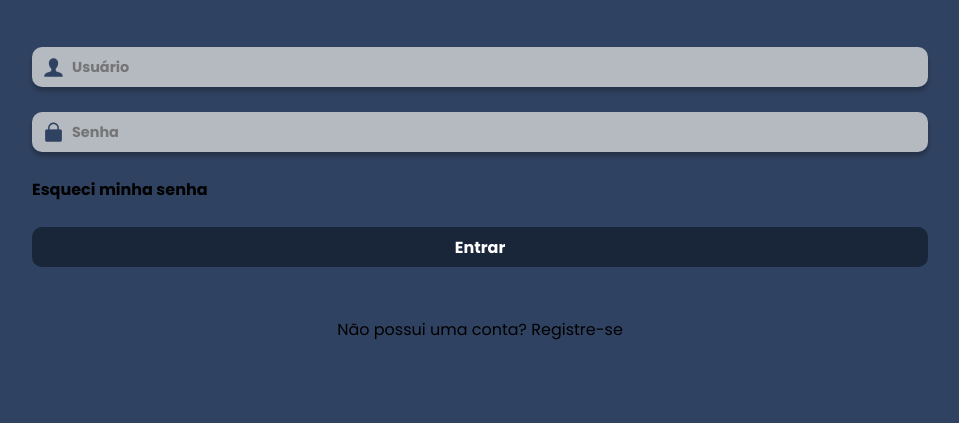
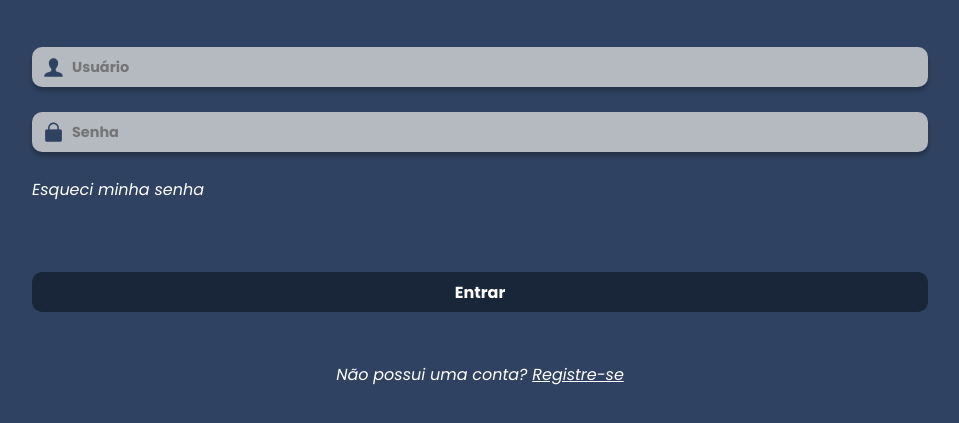
Before and after one commit to roger-gsf/PI-PrestAqui, a website: page client/src/screens/login/login.html in a window 1280 px wide. Shown: the part 239-662 px from the top of the page, without its empty margins (160-1119 px from the left). Drawn offline with Linux system fonts and the light colour scheme.

Commit message:
:lipstick: style: Styling login screen

```diff
--- a/client/src/screens/login/login.html
+++ b/client/src/screens/login/login.html
@@ -3,48 +3,40 @@
     <head>
         <meta charset="UTF-8">
         <meta name="viewport" content="width=device-width, initial-scale=1.0">
-
-
-    <!-- <link rel="stylesheet" href="../../styles/styles.css"> -->
         <link rel="stylesheet" href="../../styles/reset.css">
         <link rel="stylesheet" href="../../styles/util.css">
         <link rel="stylesheet" href="../login/styles.css">
-
-
-
-
-
-
         <title>Login screen</title>
     </head>
     <body>
-
         <header>
             <img src="../../../src/assets/img/logo.png" alt="">
         </header>
-
         <main>
             <h1>Possui uma conta</h1>
-
-
             <form>
-            <input type="text" name="username" id="username" placeholder="Usuário">
-
-            <input type="text" name="password" id="password" placeholder="Senha">
-
+                <input
+                    type="text"
+                    name="username"
+                    id="username"
+                    placeholder="Usuário"
+                >
+                <input
+                    type="text"
+                    name="password"
+                    id="password"
+                    placeholder="Senha"
+                >
                 <a href="">
                     <h2>Esqueci minha senha</h2>
                 </a>
-
                 <input type="submit" value="Entrar" placeholder="Entrar">
             </form>
-
-
-        <p>Não possui uma conta? <a href=""><span>Registre-se</span></a></p>
-
-
+            <p>Não possui uma conta?
+                <a href="">
+                    <span class="register__anchor">Registre-se</span>
+                </a>
+            </p>
         </main>
-
-
     </body>
 </html>
--- a/client/src/screens/login/styles.css
+++ b/client/src/screens/login/styles.css
@@ -6,9 +6,7 @@ header {
     display: flex;
     justify-content: center;
     margin-bottom: 10px;
-
     height: 25vh;
-    /* background-color: darkred; */
 }
 
 img {
@@ -22,30 +20,30 @@ h1{
 
 h2 {
     font-size: 1em;
+    font-style:italic;
+    color: var(--white);
+    font-weight: 400;
+    transition: .2s ease;
+}
+
+h2:hover {
+    color: var(--accent-lightblue);
 }
 
 main {
     font-family: 'Poppins', sans-serif;
-
-    /* background-color: red; */
-
 
     display: flex;
     flex-direction: column;
     justify-content: center;
     gap: 50px;
     align-items: center;
-
 }
 
-
 form {
-    /* background-color: gray; */
-
     display: flex;
     flex-direction: column;
     gap: 25px;
-
     width: 70%;
 }
 
@@ -57,24 +55,15 @@ input {
 
 input[type='text'] {
     height: 40px;
-
     border-radius: 5px;
     border: none;
-
     font-size: .9em;
-
-
     background: var(--input-type-text-color);
     box-shadow: 0px 4px 4px rgba(0, 0, 0, 0.25);
     border-radius: 10px;
-    /* color: var(--blue-dark); */
     color: #0f1f3c;
-    /* color: blue; */
     text-indent: 40px;
     font-weight: bold;
-    /* padding: 2px; */
-
-
 }
 
 input#username {
@@ -90,7 +79,6 @@ input#password {
     background-position: 10px;
 }
 
-
 input[type='submit']{
     height: 40px;
     border-radius: 10px;
@@ -100,21 +88,22 @@ input[type='submit']{
     background-color: var(--button-color);
     font-weight: bold;
     color: var(--white);
+    margin-top: 45px;
+}
 
+p {
+    font-size: 1em;
+    font-style:italic;
+    color: var(--white);
+    font-weight: 400;
+}
 
+.register__anchor {
+    text-decoration: underline;
+    transition: .2s ease;
 }
 
 
-/* input[type='submit'] {
-    height: 60px;
-} */
-
-
-
-/* Rectangle 31 */
-
-/* position: absolute;
-width: 283px;
-height: 45px;
-left: 65px;
-top: 267px; */
+.register__anchor:hover {
+    color: var(--accent-lightblue);
+}
```
Lines whose indentation alone changed are shown as unchanged.
